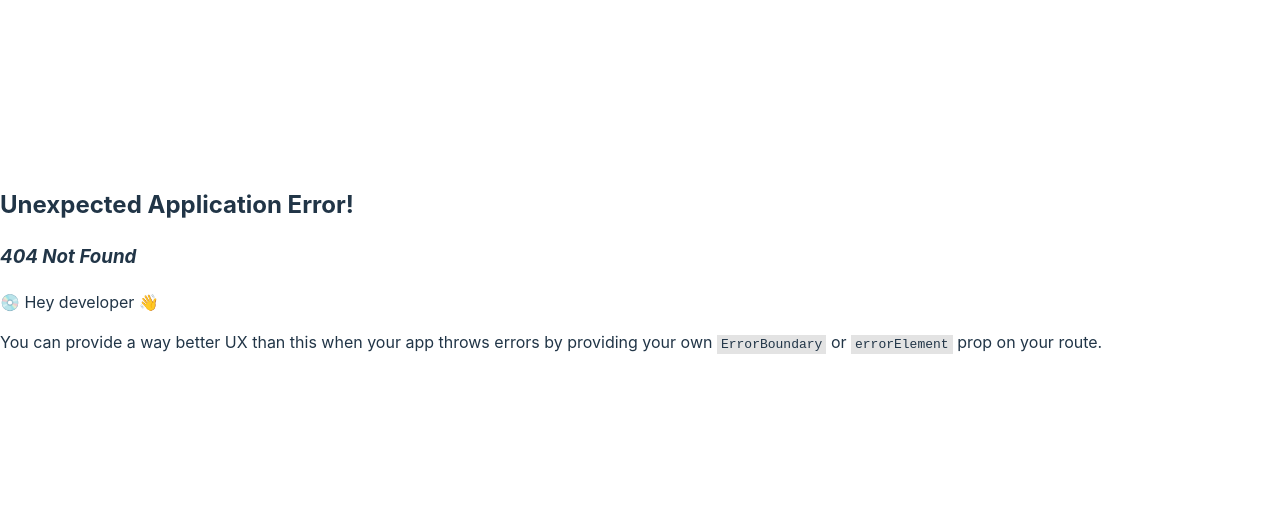
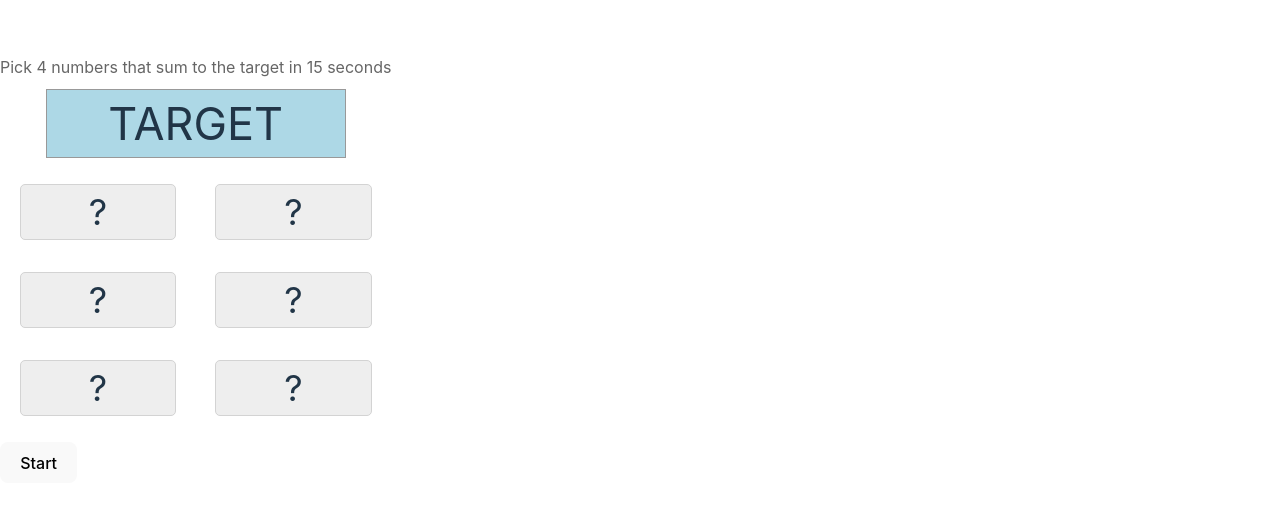
Before and after one commit to InderdeepSync/mini-games, a React (Vite) app: page /target-sum in a window 1280 px wide. Before the commit this address had no page. Shown: the part 131-638 px from the top of the page. Built offline with nearby package versions, Linux system fonts and the light colour scheme.

Commit message:
Add Target Sum game

```diff
--- /dev/null
+++ b/src/target-sum/index.jsx
@@ -0,0 +1,180 @@
+// TARGET SUM - Final Code
+import _ from "lodash"
+import React from "react";
+
+import styles from "./styles.module.css"
+
+const colors = {
+    new: 'lightblue',
+    playing: 'deepskyblue',
+    won: 'lightgreen',
+    lost: 'lightcoral',
+};
+
+const randomNumberBetween = (min, max) =>
+    Math.floor(Math.random() * (max - min + 1)) + min;
+
+class Number extends React.PureComponent {
+    handleClick = () => {
+        if (this.props.clickable) {
+            this.props.onClick(this.props.id);
+        }
+    };
+
+    render() {
+        return (
+            <div
+                className={styles.number}
+                style={{ opacity: this.props.clickable ? 1 : 0.3 }}
+                onClick={this.handleClick}
+            >
+                {this.props.value}
+            </div>
+        );
+    }
+}
+
+class Game extends React.Component {
+    state = {
+        gameStatus: 'new', // new, playing, won, lost
+        remainingSeconds: this.props.initialSeconds,
+        selectedIds: [],
+    };
+    challengeNumbers = Array.from({
+        length: this.props.challengeSize,
+    }).map(() =>
+        randomNumberBetween(...this.props.challengeRange)
+    );
+    target = _.sum(
+        _.sampleSize(this.challengeNumbers, this.props.answerSize)
+    );
+    componentDidMount() {
+        if (this.props.autoPlay) {
+            this.startGame();
+        }
+    }
+    componentWillUnmount() {
+        console.log("About to unmount Game: ", this.intervalId)
+        clearInterval(this.intervalId);
+    }
+
+    isNumberAvailable = numberIndex =>
+        this.state.selectedIds.indexOf(numberIndex) === -1;
+
+    startGame = () => {
+        this.setState({ gameStatus: 'playing' }, () => {
+            this.intervalId = setInterval(() => {
+                this.setState(prevState => {
+                    const newRemainingSeconds =
+                        prevState.remainingSeconds - 1;
+                    if (newRemainingSeconds === 0) {
+                        clearInterval(this.intervalId);
+                        return { gameStatus: 'lost', remainingSeconds: 0 };
+                    }
+                    return { remainingSeconds: newRemainingSeconds };
+                });
+            }, 1000);
+            console.log("IntervalId: ", this.intervalId);
+        });
+    };
+
+    selectNumber = numberIndex => {
+        this.setState(
+            prevState => {
+                if (prevState.gameStatus !== 'playing') {
+                    return null;
+                }
+                const newSelectedIds =
+                    [ ...prevState.selectedIds, numberIndex ];
+                return {
+                    selectedIds: newSelectedIds,
+                    gameStatus: this.calcGameStatus(newSelectedIds),
+                };
+            },
+            () => {
+                if (this.state.gameStatus !== 'playing') {
+                    clearInterval(this.intervalId);
+                }
+            }
+        );
+    };
+    calcGameStatus = newSelectedIds => {
+        const sumSelected = newSelectedIds.reduce(
+            (acc, curr) => acc + this.challengeNumbers[curr],
+            0
+        );
+        if (newSelectedIds.length !== this.props.answerSize) {
+            return 'playing';
+        }
+        return sumSelected === this.target ? 'won' : 'lost';
+    };
+
+    render() {
+        const { gameStatus, remainingSeconds } = this.state;
+        return (
+            <div className={styles.game}>
+                <div className={styles.help}>
+                    Pick {this.props.answerSize} numbers that sum to the
+                    target in {this.props.initialSeconds} seconds
+                </div>
+                <div
+                    className={styles.target}
+                    style={{ backgroundColor: colors[gameStatus] }}
+                >
+                    {gameStatus === 'new' ? 'TARGET' : this.target}
+                </div>
+                <div className={styles["challenge-numbers"]}>
+                    {this.challengeNumbers.map((value, index) =>
+                        <Number
+                            key={index}
+                            id={index}
+                            value={gameStatus === 'new' ? '?' : value}
+                            clickable={this.isNumberAvailable(index)}
+                            onClick={this.selectNumber}
+                        />
+                    )}
+                </div>
+                <div className={styles.footer}>
+                    {gameStatus === 'new' &&
+                        <button onClick={this.startGame}>Start</button>
+                    }
+
+                    {gameStatus === 'playing' &&
+                        <div className={styles["timer-value"]}>{remainingSeconds}</div>
+                    }
+
+                    {['won', 'lost'].includes(gameStatus) &&
+                        <button onClick={this.props.onPlayAgain}>
+                            Play Again
+                        </button>
+                    }
+                </div>
+            </div>
+        );
+    }
+}
+
+class GameContainer extends React.Component {
+    state = {
+        gameId: 1,
+    };
+    resetGame = () =>
+        this.setState(prevState => ({
+            gameId: prevState.gameId + 1,
+        }));
+    render() {
+        return (
+            <Game
+                key={this.state.gameId}
+                autoPlay={this.state.gameId > 1}
+                challengeRange={[2, 9]}
+                challengeSize={6}
+                answerSize={4}
+                initialSeconds={15}
+                onPlayAgain={this.resetGame}
+            />
+        );
+    }
+}
+
+export default GameContainer;
--- /dev/null
+++ b/src/target-sum/styles.module.css
@@ -0,0 +1,44 @@
+.game {
+    max-width: 400px;
+    margin: 0 auto;
+    text-align: center;
+}
+.help {
+    color: #666;
+    margin-bottom: 10px;
+    text-align: center;
+}
+.target {
+    border: thin solid #999;
+    width: 300px;
+    font-size: 45px;
+    text-align: center;
+    display: inline-block;
+    background-color: lightblue;
+}
+.challenge-numbers {
+    width: 100%;
+    margin: 10px auto;
+}
+.number {
+    border: thin solid lightgray;
+    background-color: #eee;
+    width: 40%;
+    text-align: center;
+    font-size: 36px;
+    border-radius: 5px;
+    margin: 1rem 5%;
+    display: inline-block;
+}
+.footer {
+    display: flex;
+    width: 100%;
+    justify-content: space-between;
+}
+.timer-value {
+    color: darkgreen;
+    font-size: 150%;
+}
+button:focus {
+    outline: none;
+}
```
Also changed, not shown: src/main.jsx (+4 -7 lines).
